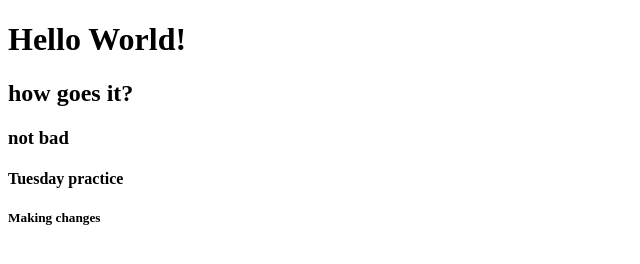
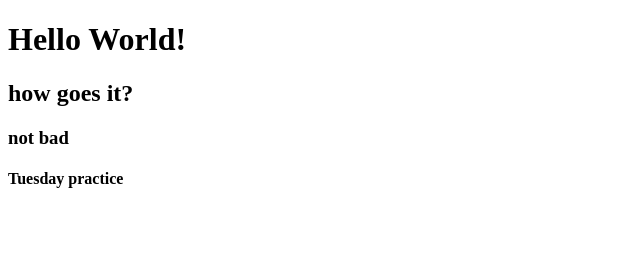
Before and after one commit to Reuben68/Learning_git, a plain HTML site: page index.html in a window 1280 px wide. Shown: the full height of the page, 0-640 px from the left. Drawn offline with Linux system fonts and the light colour scheme.

Commit message:
Revert "Practicing making changes using git."
This reverts commit e0d0ad538ab37d2a67eb4eab50c59dae822b2696.

```diff
--- a/index.html
+++ b/index.html
@@ -19,8 +19,6 @@
   <h2> how goes it?</h2>
   <h3> not bad</h3>
   <h4> Tuesday practice</h4>
-  <h5> Making changes</h5>
-  </h>
 
 </body>
 
```
